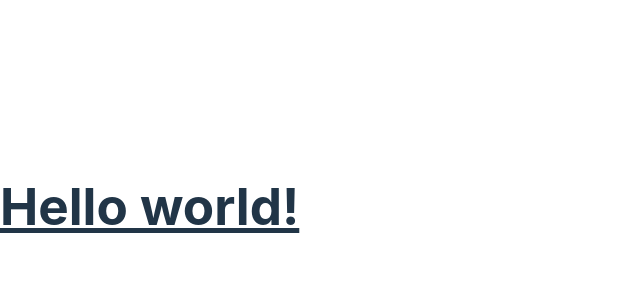
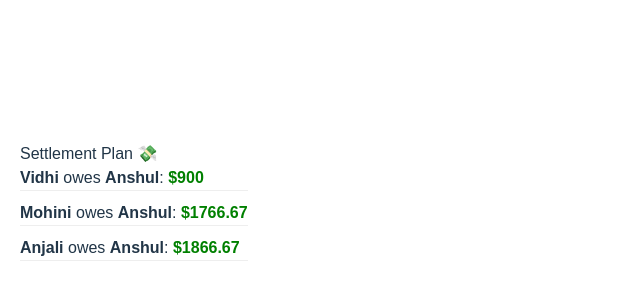
Before and after one commit to Codomania-Legends/ContriZee, a React (Vite) app: page / in a window 1280 px wide. Shown: the part 194-494 px from the top of the page, without its empty margins (0-640 px from the left). Built offline with nearby package versions, Linux system fonts and the light colour scheme.

Commit message:
Adding Algorithm

```diff
--- a/src/App.jsx
+++ b/src/App.jsx
@@ -1,8 +1,12 @@
+import Signup from "./Components/Signup"
+import Login from "./Components/Login"
+import Settlement from "./Components/Settlement"
+
 function App() {
-
+  const usernames = ["Anshul", "Vidhi", "Anjali", "Mohini"]
   return (
     <>
-    <h1 className="text-3xl font-bold underline">Hello world!</h1>
+      <Settlement usernames={usernames} />
     </>
   )
 }
--- a/src/Components/Acc_Creation.jsx
+++ /dev/null
@@ -1,9 +0,0 @@
-import React from 'react'
-
-function Acc_Creation() {
-    return (
-        <div>Acc_Creation</div>
-    )
-}
-
-export default Acc_Creation
--- /dev/null
+++ b/src/Components/Login.jsx
@@ -0,0 +1,28 @@
+import React, { useState } from 'react'
+
+function Login({usernames}) {
+    const [field, setField] = useState({
+        username: ""
+    })
+    function HandleSubmit(e){
+        e.preventDefault();
+        return field.username === "" ? alert("Please enter the username") : usernames.includes(field.username) ? alert("Login Successfull") : alert("No user Found")
+    }
+    return (
+        <div>
+            <h1>Login</h1>
+            <form>
+                <div>
+                    <label htmlFor="username">Username</label>
+                    <input value={field.username} onChange={(e)=>setField({...field, username: e.target.value})} type="text" placeholder='Username' id='username' />
+                </div>
+                <div>
+                    <a href="#">Don't have an Account?</a>
+                </div>
+                <button onClick={HandleSubmit} type='submit'>Login</button>
+            </form>
+        </div>
+    )
+}
+
+export default Login
--- /dev/null
+++ b/src/Components/Settlement.jsx
@@ -0,0 +1,42 @@
+import React, { useEffect, useState } from 'react';
+import { splitExpenses } from '../Utility/Algo';
+
+function Settlement() {
+    // Initialize as an empty array to avoid .map() errors on first render 🛡️
+    const [transactions, setTransactions] = useState([]);
+
+    useEffect(() => {
+        const Details = {
+            members: ["Anshul", "Vidhi", "Mohini", "Anjali"],
+            expenses: [
+                { amount: 6500, paidBy: "Anshul", splitAmong: ["Anshul", "Vidhi", "Anjali", "Mohini"] },
+                { amount: 800, paidBy: "Vidhi", splitAmong: ["Anshul", "Anjali", "Mohini"] },
+                { amount: 200, paidBy: "Mohini", splitAmong: ["Anshul", "Vidhi", "Anjali", "Mohini"] },
+                { amount: 100, paidBy: "Anjali", splitAmong: ["Anshul", "Vidhi", "Anjali", "Mohini"] },
+            ]
+        };
+
+        const result = splitExpenses(Details);
+        setTransactions(result.transactions);
+    }, []);
+
+    return (
+        <div style={{ padding: '20px', fontFamily: 'sans-serif' }}>
+            <h2>Settlement Plan 💸</h2>
+            {transactions.length > 0 ? (
+                transactions.map((item, index) => (
+                    <div key={index} style={{ marginBottom: '10px', borderBottom: '1px solid #eee' }}>
+                        <p>
+                            <strong>{item.from}</strong> owes <strong>{item.to}</strong>:
+                            <span style={{ color: 'green', fontWeight: 'bold' }}> ${item.amount}</span>
+                        </p>
+                    </div>
+                ))
+            ) : (
+                <p>All settled up! No transactions needed. ✅</p>
+            )}
+        </div>
+    );
+}
+
+export default Settlement;
--- /dev/null
+++ b/src/Components/Signup.jsx
@@ -0,0 +1,33 @@
+import React, { useEffect, useState } from 'react'
+
+function Signup({usernames}) {
+    const [field, setField] = useState({
+        username: "",
+        nickname: ""
+    })
+    function HandleSubmit(e){
+        e.preventDefault();
+        return field.username === "" || field.nickname === "" ? alert("Please fill all the fields") : usernames.includes(field.username) ? alert("Username already exists") : alert("Username is available")
+    }
+    return (
+        <div>
+            <h1>New Account?</h1>
+            <form>
+                <div>
+                    <label htmlFor="username">Username</label>
+                    <input value={field.username} onChange={(e)=>setField({...field, username: e.target.value})} type='text' placeholder='Username' id='username' />
+                </div>
+                <div>
+                    <label htmlFor="nickname">Nickname</label>
+                    <input value={field.nickname} onChange={(e)=>setField({...field, nickname: e.target.value})} type='text' placeholder='Nickname' id='nickname' />
+                </div>
+                <div>
+                    <a href="#">Already have an Account?</a>
+                </div>
+                <button onClick={HandleSubmit} type='submit'>Create Account</button>
+            </form>
+        </div>
+    )
+}
+
+export default Signup
--- /dev/null
+++ b/src/Utility/Algo.js
@@ -0,0 +1,64 @@
+
+
+export function splitExpenses(details) {
+    const { members, expenses } = details;
+
+    // Step 1: Initialize balances
+    const balance = {};
+    members.forEach(member => {
+        balance[member] = 0;
+    });
+
+    // Step 2: Process each expense
+    expenses.forEach(expense => {
+        const { amount, paidBy, splitAmong } = expense;
+        const share = amount / splitAmong.length;
+
+        splitAmong.forEach(person => {
+            balance[person] -= share;
+        });
+
+        balance[paidBy] += amount;
+    });
+
+    // Step 3: Separate creditors & debtors
+    const creditors = [];
+    const debtors = [];
+
+    for (let person in balance) {
+        if (balance[person] > 0) {
+            creditors.push({ person, amount: balance[person] });
+        } else if (balance[person] < 0) {
+            debtors.push({ person, amount: -balance[person] });
+        }
+    }
+
+    // Step 4: Simplify transactions
+    const transactions = [];
+
+    let i = 0, j = 0;
+
+    while (i < debtors.length && j < creditors.length) {
+        const debtor = debtors[i];
+        const creditor = creditors[j];
+
+        const amount = Math.min(debtor.amount, creditor.amount);
+
+        transactions.push({
+            from: debtor.person,
+            to: creditor.person,
+            amount: parseFloat(amount.toFixed(2))
+        });
+
+        debtor.amount -= amount;
+        creditor.amount -= amount;
+
+        if (debtor.amount === 0) i++;
+        if (creditor.amount === 0) j++;
+    }
+
+    return {
+        balance,
+        transactions
+    };
+}
```
